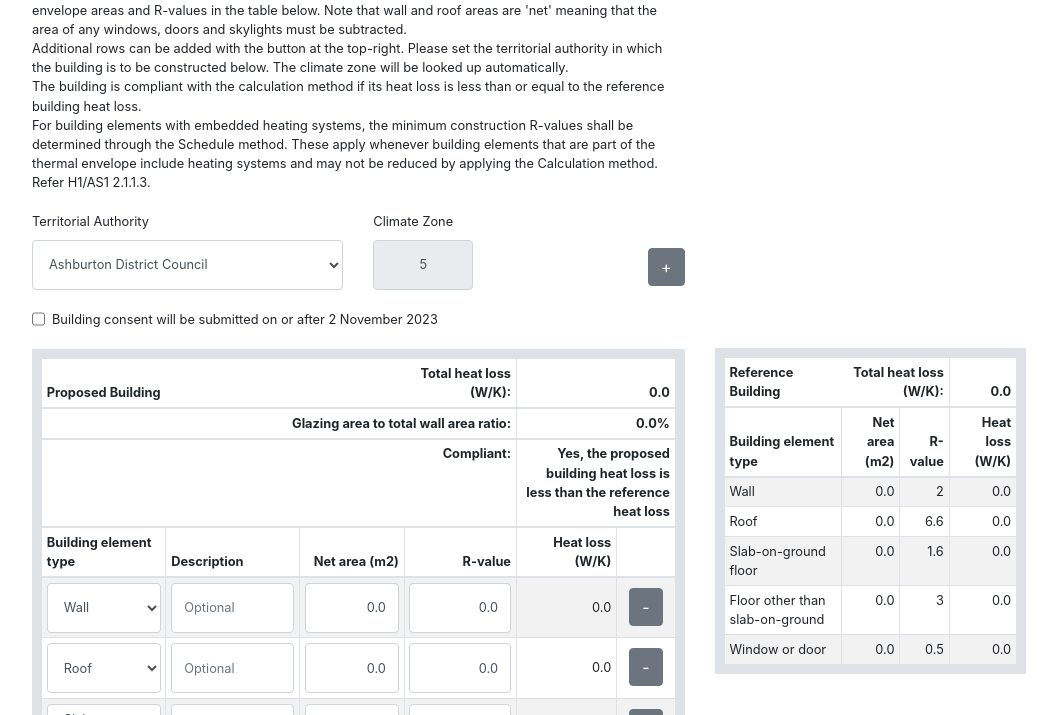
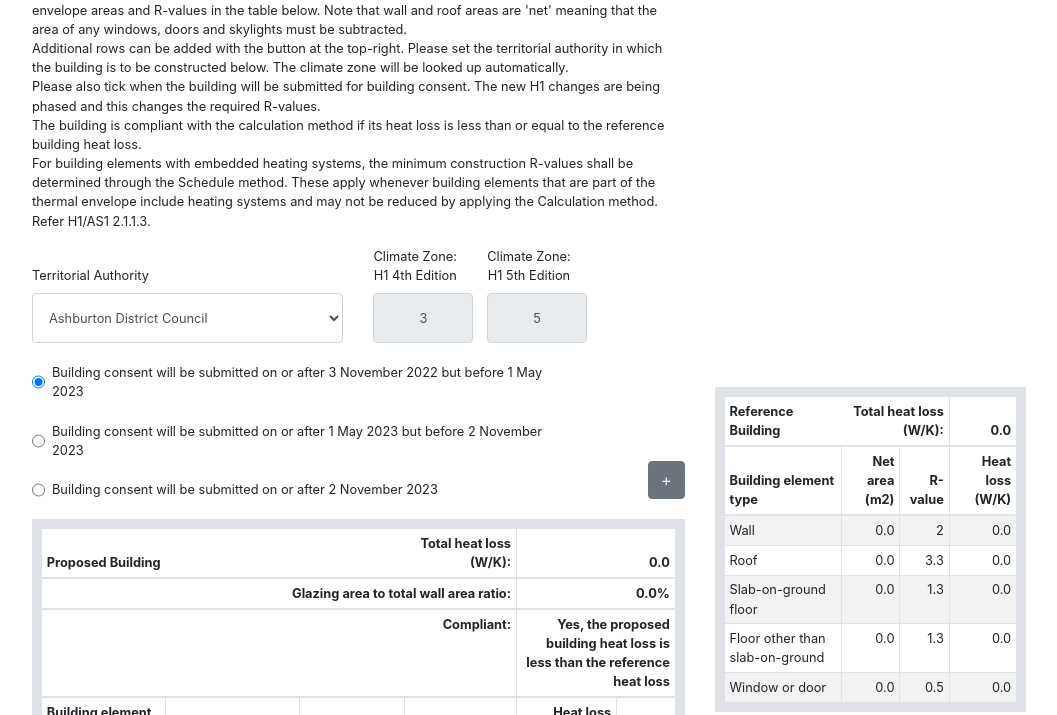
Before and after one commit to samearcher/samearcher.github.io, a plain HTML site: page index.html in a window 1280 px wide. Shown: the part 85-800 px from the top of the page, without its empty margins (111-1168 px from the left). Drawn offline with nearby package versions, Linux system fonts and the light colour scheme.

Commit message:
phased h1 changes radio button

```diff
--- a/index.html
+++ b/index.html
@@ -76,7 +76,11 @@
     <h2>Building Code H1/AS1 Calculation Method</h2>
     <div class="row">
         <div class="col-lg-8">
-            <p>This tool implements the calculation method of the H1/AS1 Fifth Edition. Please add your building's thermal envelope areas and R-values in the table below. Note that wall and roof areas are 'net' meaning that the area of any windows, doors and skylights must be subtracted.<br>Additional rows can be added with the button at the top-right. Please set the territorial authority in which the building is to be constructed below. The climate zone will be looked up automatically.<br>
+            <p>This tool implements the calculation method of the H1/AS1 Fifth Edition. Please add your building's thermal envelope areas and R-values in the table below. Note that wall and roof areas are 'net' meaning that the area of any windows, doors and skylights must be subtracted.<br>
+                Additional rows can be added with the button at the top-right.
+                Please set the territorial authority in which the building is to be constructed below.
+                The climate zone will be looked up automatically.<br>
+                Please also tick when the building will be submitted for building consent. The new H1 changes are being phased and this changes the required R-values.<br>
             The building is compliant with the calculation method if its heat loss is less than or equal to the reference building heat loss.<br>For building elements with embedded heating systems, the minimum construction R-values shall be determined through the Schedule method. These apply whenever building elements that are part of the thermal envelope include heating systems and may not be reduced by applying the Calculation method. Refer H1/AS1 2.1.1.3.</p>
         </div>
     </div>
@@ -84,28 +88,60 @@
     <div class="row">
         <div class="col-lg-8" style="display: table;">
             <div class="row">
-                <div class="col-6">
+                <div class="col-6" style="display: flex; align-items: flex-end;">
                     <label for="pickAuthority">Territorial Authority</label>
-                    <select class="form-control" name="pickAuthority" id="pickAuthority">
-                    </select>
                 </div>
-                <div class="col-4">
+                <div class="col-2">
                     <div>
-                        <label style="text-align: center" for="climateZone">Climate Zone</label>
-                        <input class="form-control" readonly style="text-align: center; width: 100px;" id="climateZone"></input>
+                        <label style="text-align: center" for="climateZone_2008">Climate Zone: H1 4th Edition</label>
                     </div>
                 </div>
                 <div class="col-2">
                     <div>
-                        <button id="addElement" style="margin-top: 40px" class="float-right btn btn-secondary">+</button>
+                        <label style="text-align: center" for="climateZone">Climate Zone: H1 5th Edition</label>
                     </div>
                 </div>
             </div>
-            <div class="form-group form-check">
-                <input type="checkbox" class="form-check-input" id="dateConsent">
-                <label class="form-check-label" for="dateConsent">
-                    Building consent will be submitted on or after 2 November 2023
-                </label>
+            <div class="row">
+                <div class="col-6">
+                    <select class="form-control" name="pickAuthority" id="pickAuthority">
+                    </select>
+                </div>
+                <div class="col-2">
+                    <div>
+                        <input class="form-control" readonly style="text-align: center; width: 100px;" id="climateZone_2008"></input>
+                    </div>
+                </div>
+                <div class="col-2">
+                    <div>
+                        <input class="form-control" readonly style="text-align: center; width: 100px;" id="climateZone"></input>
+                    </div>
+                </div>
+            </div>
+            <div class="row">
+                <div class="col-10">
+                    <div class="form-check">
+                        <input checked class="form-check-input" type="radio" name="flexRadioDefault" id="dateConsent_3Nov2022">
+                        <label class="form-check-label" for="flexRadioDefault1">
+                            Building consent will be submitted on or after 3 November 2022 but before 1 May 2023
+                        </label>
+                      </div>
+                    <div class="form-check">
+                        <input class="form-check-input" type="radio" name="flexRadioDefault" id="dateConsent_1May2023">
+                        <label class="form-check-label" for="flexRadioDefault1">
+                            Building consent will be submitted on or after 1 May 2023 but before 2 November 2023
+                        </label>
+                      </div>
+                    <div class="form-check">
+                        <input class="form-check-input" type="radio" name="flexRadioDefault" id="dateConsent_2Nov2023">
+                        <label class="form-check-label" for="flexRadioDefault1">
+                            Building consent will be submitted on or after 2 November 2023
+                        </label>
+                      </div>
+                </div>
+                <div class="col-2" style="display: flex; flex-direction: row-reverse; align-items: flex-end;">
+                    <button id="addElement" class="float-right btn btn-secondary">+</button>
+                </div>
             </div>
             <table class="table table-striped table-bordered table-sm">
                 <thead>
@@ -229,142 +265,164 @@
 
 <script>
     let climateZoneData = {
-        'Ashburton District Council': '5',
-        'Auckland Council': '1',
-        'Buller District Council': '4',
-        'Carterton District Council': '4',
-        "Central Hawke’s Bay District Council": '2',
-        'Central Otago District Council': '6',
-        'Chatham Islands Council': '3',
-        'Christchurch City Council': '5',
-        'Clutha District Council': '5',
-        'Dunedin City Council': '5',
-        'Far North District Council': '1',
-        'Gisborne District Council': '2',
-        'Gore District Council': '6',
-        'Grey District Council': '4',
-        'Hamilton City Council': '2',
-        'Hastings District Council': '2',
-        'Hauraki District Council': '2',
-        'Horowhenua District Council': '3',
-        'Hurunui District Council': '5',
-        'Hutt City Council': '3',
-        'Invercargill City Council': '3',
-        'Kaikōura District Council': '3',
-        'Kaipara District Council': '3',
-        'Kapiti Coast District Council': '3',
-        'Kawerau District Council': '1',
-        'Mackenzie District Council': '6',
-        'Manawatu District Council': '3',
-        'Marlborough District Council': '3',
-        'Masterton District Council': '4',
-        'Matamata–Piako District Council': '2',
-        'Napier City Council': '2',
-        'Nelson City Council': '3',
-        'New Plymouth District Council': '2',
-        'Ōpōtiki District Council': '1',
-        'Otorohanga District Council': '2',
-        'Palmerston North City Council': '3',
-        'Porirua City Council': '3',
-        'Queenstown–Lakes District Council': '6',
-        "Rangitikei District Council (north of 39o50'S (-39.83))": '4',
-        "Rangitikei District Council (south of 39o50'S (-39.83))": '3',
-        'Rotorua District Council': '4',
-        'Ruapehu District Council': '4',
-        'Selwyn District Council': '5',
-        'South Taranaki District Council': '2',
-        'South Waikato District Council': '2',
-        'South Wairarapa District Council': '4',
-        'Southland District Council': '6',
-        'Stratford District Council': '2',
-        'Tararua District Council': '4',
-        'Tasman District Council': '3',
-        'Taupō District Council': '4',
-        'Tauranga City Council': '1',
-        'Thames–Coromandel District Council': '1',
-        'Timaru District Council': '5',
-        'Upper Hutt City Council': '4',
-        'Waikato District Council': '2',
-        'Waimakariri District Council': '5',
-        'Waimate District Council': '5',
-        'Waipa District Council': '2',
-        'Wairoa District Council': '2',
-        'Waitaki District (true left of the Otekaieke river)': '6',
-        'Waitaki District (true right of the Otekaieke river)': '5',
-        'Waitomo District Council': '2',
-        'Wellington City Council': '3',
-        'Western Bay of Plenty District Council': '1',
-        'Westland District Council': '4',
-        'Whakatane District Council': '1',
-        'Whanganui District Council': '2',
-        'Whangarei District Council': '1'
+        'Ashburton District Council': ['3','5'],
+        'Auckland Council': ['1','1'],
+        'Buller District Council': ['3','4'],
+        'Carterton District Council': ['3','4'],
+        "Central Hawke’s Bay District Council": ['2','2'],
+        'Central Otago District Council': ['3','6'],
+        'Chatham Islands Council': ['2','3'],
+        'Christchurch City Council': ['3','5'],
+        'Clutha District Council': ['3','5'],
+        'Dunedin City Council': ['3','5'],
+        'Far North District Council': ['1','1'],
+        'Gisborne District Council': ['2','2'],
+        'Gore District Council': ['3','6'],
+        'Grey District Council': ['3','4'],
+        'Hamilton City Council': ['2','2'],
+        'Hastings District Council': ['2','2'],
+        'Hauraki District Council': ['1','2'],
+        'Horowhenua District Council': ['2','3'],
+        'Hurunui District Council': ['3','5'],
+        'Hutt City Council': ['2','3'],
+        'Invercargill City Council': ['3','3'],
+        'Kaikōura District Council': ['3','3'],
+        'Kaipara District Council': ['1','3'],
+        'Kapiti Coast District Council': ['2','3'],
+        'Kawerau District Council': ['2','1'],
+        'Mackenzie District Council': ['3','6'],
+        'Manawatu District Council': ['2','3'],
+        'Marlborough District Council': ['3','3'],
+        'Masterton District Council': ['2','4'],
+        'Matamata–Piako District Council': ['2','2'],
+        'Napier City Council': ['2','2'],
+        'Nelson City Council': ['3','3'],
+        'New Plymouth District Council': ['2','2'],
+        'Ōpōtiki District Council': ['2','1'],
+        'Otorohanga District Council': ['2','2'],
+        'Palmerston North City Council': ['2','3'],
+        'Porirua City Council': ['2','3'],
+        'Queenstown–Lakes District Council': ['3','6'],
+        "Rangitikei District Council (north of 39o50'S (-39.83))": ['2','4'],
+        "Rangitikei District Council (south of 39o50'S (-39.83))": ['2','3'],
+        'Rotorua District Council': ['2','4'],
+        'Ruapehu District Council': ['3','4'],
+        'Selwyn District Council': ['3','5'],
+        'South Taranaki District Council': ['2','2'],
+        'South Waikato District Council': ['2','2'],
+        'South Wairarapa District Council': ['2','4'],
+        'Southland District Council': ['3','6'],
+        'Stratford District Council': ['2','2'],
+        'Tararua District Council': ['2','4'],
+        'Tasman District Council': ['3','3'],
+        'Taupō District Council': ['3','4'],
+        'Tauranga City Council': ['2','1'],
+        'Thames–Coromandel District Council': ['1','1'],
+        'Timaru District Council': ['3','5'],
+        'Upper Hutt City Council': ['2','4'],
+        'Waikato District Council': ['2','2'],
+        'Waimakariri District Council': ['3','5'],
+        'Waimate District Council': ['3','5'],
+        'Waipa District Council': ['2','2'],
+        'Wairoa District Council': ['2','2'],
+        'Waitaki District (true left of the Otekaieke river)': ['3','6'],
+        'Waitaki District (true right of the Otekaieke river)': ['3','5'],
+        'Waitomo District Council': ['2','2'],
+        'Wellington City Council': ['2','3'],
+        'Western Bay of Plenty District Council': ['2','1'],
+        'Westland District Council': ['3','4'],
+        'Whakatane District Council': ['2','1'],
+        'Whanganui District Council': ['2','2'],
+        'Whangarei District Council': ['1','1']
     }
 
-
-    let mbieRvalues = {
+    let mbieRvalues_2021 = {
         'Wall': {
-            1: 2.0,
-            2: 2.0,
-            3: 2.0,
-            4: 2.0,
-            5: 2.0,
-            6: 2.0,
+            1: [2.0, 2.0],
+            2: [2.0, 2.0],
+            3: [2.0, 2.0],
+            4: [2.0, 2.0],
+            5: [2.0, 2.0],
+            6: [2.0, 2.0]
         },
         'Roof': {
-            1: 6.6,
-            2: 6.6,
-            3: 6.6,
-            4: 6.6,
-            5: 6.6,
-            6: 6.6,
+            1: [6.6, 6.6],
+            2: [6.6, 6.6],
+            3: [6.6, 6.6],
+            4: [6.6, 6.6],
+            5: [6.6, 6.6],
+            6: [6.6, 6.6]
         },
         'Slab-on-ground floor': {
-            1: 1.5,
-            2: 1.5,
-            3: 1.5,
-            4: 1.5,
-            5: 1.6,
-            6: 1.7,
+            1: [1.5, 1.5],
+            2: [1.5, 1.5],
+            3: [1.5, 1.5],
+            4: [1.5, 1.5],
+            5: [1.6, 1.6],
+            6: [1.7, 1.7]
         },
         'Floor other than slab-on-ground': {
-            1: 2.5,
-            2: 2.5,
-            3: 2.5,
-            4: 2.8,
-            5: 3.0,
-            6: 3.0,
+            1: [2.5, 2.5],
+            2: [2.5, 2.5],
+            3: [2.5, 2.5],
+            4: [2.8, 2.8],
+            5: [3.0, 3.0],
+            6: [3.0, 3.0]
         },
         'Window or glazed door': {
-            1: 0.37,
-            2: 0.37,
-            3: 0.46,
-            4: 0.46,
-            5: 0.50,
-            6: 0.50,
+            1: [0.37, 0.46],
+            2: [0.37, 0.46],
+            3: [0.46, 0.46],
+            4: [0.46, 0.46],
+            5: [0.50, 0.50],
+            6: [0.50, 0.50]
         },
         'Window or door': {
-            1: 0.37,
-            2: 0.37,
-            3: 0.46,
-            4: 0.46,
-            5: 0.50,
-            6: 0.50,
+            1: [0.37, 0.46],
+            2: [0.37, 0.46],
+            3: [0.46, 0.46],
+            4: [0.46, 0.46],
+            5: [0.50, 0.50],
+            6: [0.50, 0.50]
         },
         'Opaque door or panel': {
-            1: 0.37,
-            2: 0.37,
-            3: 0.46,
-            4: 0.46,
-            5: 0.50,
-            6: 0.50,
+            1: [0.37, 0.46],
+            2: [0.37, 0.46],
+            3: [0.46, 0.46],
+            4: [0.46, 0.46],
+            5: [0.50, 0.50],
+            6: [0.50, 0.50]
         },
         'Skylight': {
-            1: 'N/A',
-            2: 'N/A',
-            3: 'N/A',
-            4: 'N/A',
-            5: 'N/A',
-            6: 'N/A',
+            1: ['N/A', 'N/A'],
+            2: ['N/A', 'N/A'],
+            3: ['N/A', 'N/A'],
+            4: ['N/A', 'N/A'],
+            5: ['N/A', 'N/A'],
+            6: ['N/A', 'N/A']
+        }
+    }
+
+    let mbieRvalues_2008 = {
+        'Wall': {
+            1: 1.9,
+            2: 1.9,
+            3: 2.0
+        },
+        'Roof': {
+            1: 2.9,
+            2: 2.9,
+            3: 3.3,
+        },
+        'Slab-on-ground floor': {
+            1: 1.3,
+            2: 1.3,
+            3: 1.3
+        },
+        'Floor other than slab-on-ground': {
+            1: 1.3,
+            2: 1.3,
+            3: 1.3
         }
     }
 
@@ -376,24 +434,12 @@
         authorityList.innerHTML += "<option>" + territorialAuthorities[i] + "</option>"
     }
 
-
     let tableBody = document.getElementById('tableBody')
 
     function updateRvalues() {
 
-        if (document.getElementById('dateConsent').checked) {
-            mbieRvalues['Window or glazed door'][1] = 0.46;
-            mbieRvalues['Window or glazed door'][2] = 0.46;
-            mbieRvalues['Opaque door or panel'][1] = 0.46;
-            mbieRvalues['Opaque door or panel'][2] = 0.46;
-        } else {
-            mbieRvalues['Window or glazed door'][1] = 0.37;
-            mbieRvalues['Window or glazed door'][2] = 0.37;
-            mbieRvalues['Opaque door or panel'][1] = 0.37;
-            mbieRvalues['Opaque door or panel'][2] = 0.37;
-        }
-
-        let climateZone = climateZoneData[document.getElementById('pickAuthority').value]
+        let climateZone_2008 = climateZoneData[document.getElementById('pickAuthority').value][0]
+        let climateZone = climateZoneData[document.getElementById('pickAuthority').value][1]
         let tableBody = document.getElementById('tableBody')
         let refTableBody = document.getElementById('refTableBody')
         var windowAreaTotal = 0.0
@@ -407,6 +453,7 @@
         var refTotalHeatLoss = 0.0
         var verticalGlazingArea = 0.0
 
+        document.getElementById('climateZone_2008').value = climateZone_2008;
         document.getElementById('climateZone').value = climateZone;
 
         for (let i = 0, row; row = tableBody.rows[i]; i++) {
@@ -461,7 +508,17 @@
         for (let i = 0, row; row = refTableBody.rows[i]; i++) {
             let elementType = row.querySelector('.elementType');
             let referenceRvalueCell = row.querySelector('.referenceRvalue');
-            let referenceRvalue = mbieRvalues[elementType.innerHTML][climateZone]
+            if ($('#dateConsent_3Nov2022').prop("checked")) {
+                if (elementType.innerHTML == 'Window or door') {
+                    var referenceRvalue = mbieRvalues_2021[elementType.innerHTML][climateZone][0]
+                } else {
+                    var referenceRvalue = mbieRvalues_2008[elementType.innerHTML][climateZone_2008]
+                }
+            } else if ($('#dateConsent_1May2023').prop("checked")) {
+                var referenceRvalue = mbieRvalues_2021[elementType.innerHTML][climateZone][0]
+            } else if ($('#dateConsent_2Nov2023').prop("checked")) {
+                var referenceRvalue = mbieRvalues_2021[elementType.innerHTML][climateZone][1]
+            }
 
             referenceRvalueCell.innerHTML = referenceRvalue
 
@@ -597,7 +654,7 @@
         updateRvalues()
     })
 
-    $(document).on('change', '#dateConsent, .proposedRvalue, .proposedArea, #pickAuthority', function() {
+    $(document).on('change', '#dateConsent_3Nov2022, #dateConsent_1May2023, #dateConsent_2Nov2023, .proposedRvalue, .proposedArea, #pickAuthority', function() {
         updateRvalues();
     });
 
```
